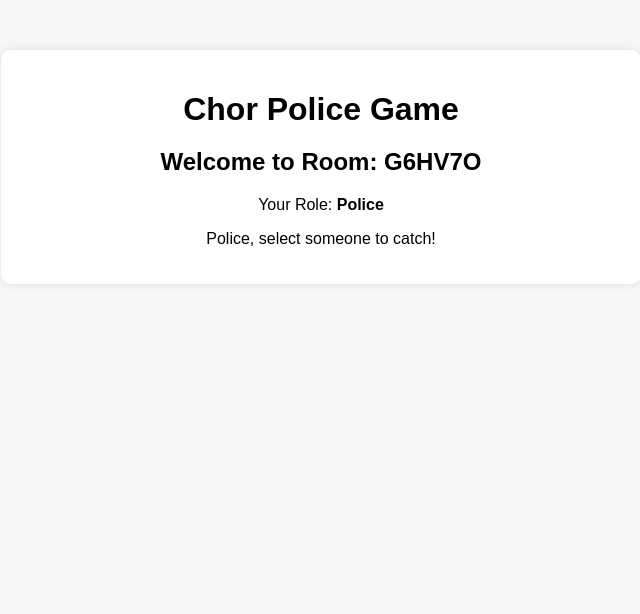
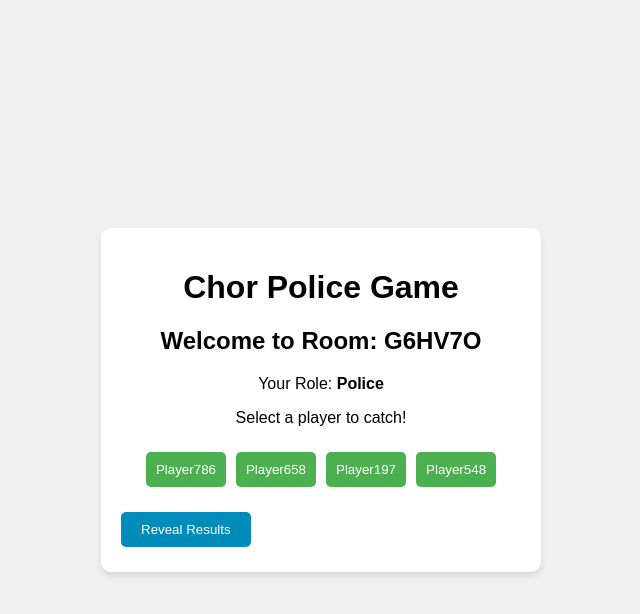
Before and after one commit to rajsha10/chorpolice, a plain HTML site: page index.html in a window 1280 px wide. Both pictures are taken after typing "Sample" into the empty fields and a click on the button "Create Room". Shown: the whole page, without its empty margins (319-959 px from the left). Drawn offline with Linux system fonts and the light colour scheme.

Commit message:
chor police

```diff
--- a/script.js
+++ b/script.js
@@ -1,10 +1,4 @@
 let roles = ["Police", "King", "Minister", "Thief"];
-let scores = {
-    Police: 0,
-    King: 5000,
-    Minister: 3000,
-    Thief: 0
-};
 let players = [];
 let roomCode = "";
 let myRole = "";
@@ -12,8 +6,41 @@ let chosenPlayer = "";
 
 // Assign random roles
 function assignRoles() {
-    players = roles.map(role => ({ name: role, role, score: 0 }));
+    players = roles.map(role => ({
+        name: generatePlayerName(),
+        role,
+        score: getInitialScore(role)
+    }));
     players = players.sort(() => Math.random() - 0.5);
+    setupPlayersUI();
+}
+
+// Generate unique player names
+function generatePlayerName() {
+    return `Player${Math.floor(Math.random() * 1000)}`;
+}
+
+// Get initial score based on role
+function getInitialScore(role) {
+    const initialScores = {
+        Police: 1000,
+        King: 5000,
+        Minister: 3000,
+        Thief: 0
+    };
+    return initialScores[role];
+}
+
+// Setup players UI dynamically
+function setupPlayersUI() {
+    const playersContainer = document.getElementById("players");
+    playersContainer.innerHTML = players
+        .filter(p => p.role !== myRole)
+        .map(player => `
+            <button data-player="${player.role}">
+                ${player.name}
+            </button>
+        `).join('');
 }
 
 // Update UI for role assignment
@@ -21,9 +48,21 @@ function updateRoleUI() {
     const roleDisplay = document.getElementById("role");
     const player = players.find(p => p.name === myRole);
     roleDisplay.textContent = player.role;
+
+    // Hide/show elements based on role
+    const revealButton = document.getElementById("reveal");
+    const instructions = document.getElementById("instructions");
+
+    if (player.role === "Police") {
+        instructions.textContent = "Select a player to catch!";
+        revealButton.style.display = "block";
+    } else {
+        instructions.textContent = "Waiting for Police to make a decision...";
+        revealButton.style.display = "none";
+    }
 }
 
-// Create or Join Room
+// Create Room
 document.getElementById("create-room").onclick = () => {
     roomCode = Math.random().toString(36).substring(2, 8).toUpperCase();
     document.getElementById("room-id").textContent = roomCode;
@@ -31,10 +70,11 @@ document.getElementById("create-room").onclick = () => {
     document.getElementById("game-section").style.display = "block";
 
     assignRoles();
-    myRole = players[0].name; // Assign first role
+    myRole = players[0].name;
     updateRoleUI();
 };
 
+// Join Room
 document.getElementById("join-room").onclick = () => {
     roomCode = document.getElementById("room-code").value.toUpperCase();
     if (roomCode) {
@@ -43,16 +83,15 @@ document.getElementById("join-room").onclick = () => {
         document.getElementById("game-section").style.display = "block";
 
         assignRoles();
-        myRole = players[1].name; // Assign a different role
+        myRole = players[1].name;
         updateRoleUI();
     }
 };
 
 // Voting Logic
 document.getElementById("action-section").addEventListener("click", (event) => {
-    if (event.target.tagName === "BUTTON") {
+    if (event.target.tagName === "BUTTON" && event.target.dataset.player) {
         chosenPlayer = event.target.dataset.player;
-        document.getElementById("reveal").style.display = "block";
     }
 });
 
@@ -65,6 +104,8 @@ document.getElementById("reveal").onclick = () => {
 
     if (chosenPlayer === "Thief") {
         police.score += 1000;
+        king.score += 5000;
+        minister.score += 3000;
     } else if (chosenPlayer === "Minister") {
         minister.score += 1000;
         thief.score += 3000;
--- a/styles.css
+++ b/styles.css
@@ -1,54 +1,63 @@
 body {
     font-family: Arial, sans-serif;
+    display: flex;
+    justify-content: center;
+    align-items: center;
+    height: 100vh;
     margin: 0;
-    padding: 0;
-    text-align: center;
-    background-color: #f7f7f7;
+    background-color: #f0f0f0;
 }
 
 .game-container {
-    margin: 50px auto;
-    width: 80%;
-    max-width: 600px;
-    background-color: #fff;
+    background-color: white;
     border-radius: 10px;
-    box-shadow: 0 0 10px rgba(0, 0, 0, 0.1);
+    box-shadow: 0 4px 6px rgba(0, 0, 0, 0.1);
     padding: 20px;
+    text-align: center;
+    width: 400px;
 }
 
-button {
-    margin: 10px;
+#room-section, #game-section {
+    display: flex;
+    flex-direction: column;
+    gap: 10px;
+}
+
+input, button {
+    padding: 10px;
+    margin: 5px 0;
+    border: 1px solid #ccc;
+    border-radius: 5px;
+}
+
+#players {
+    display: flex;
+    justify-content: center;
+    gap: 10px;
+    margin: 20px 0;
+}
+
+#players button {
+    background-color: #4CAF50;
+    color: white;
+    border: none;
+    cursor: pointer;
+    transition: background-color 0.3s;
+}
+
+#players button:hover {
+    background-color: #45a049;
+}
+
+#reveal {
+    background-color: #008CBA;
+    color: white;
+    border: none;
     padding: 10px 20px;
-    border: none;
-    background-color: #007bff;
-    color: white;
-    border-radius: 5px;
     cursor: pointer;
 }
 
-button:hover {
-    background-color: #0056b3;
-}
-
-#players button {
-    margin: 5px;
-    padding: 5px 10px;
-    background-color: #28a745;
-}
-
-#players button:hover {
-    background-color: #1e7e34;
-}
-
-h1, h2 {
-    margin-bottom: 20px;
-}
-
-ul {
-    list-style: none;
+#score-board {
+    list-style-type: none;
     padding: 0;
 }
-
-li {
-    padding: 5px 0;
-}
```
